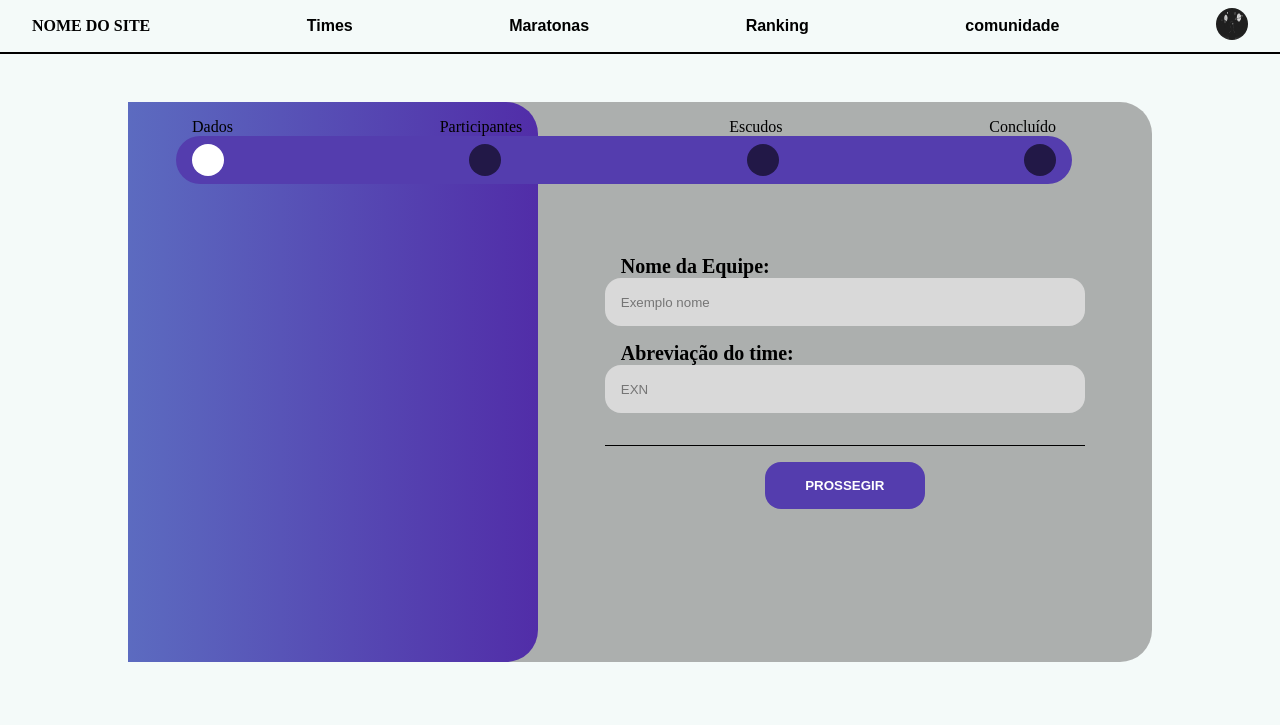
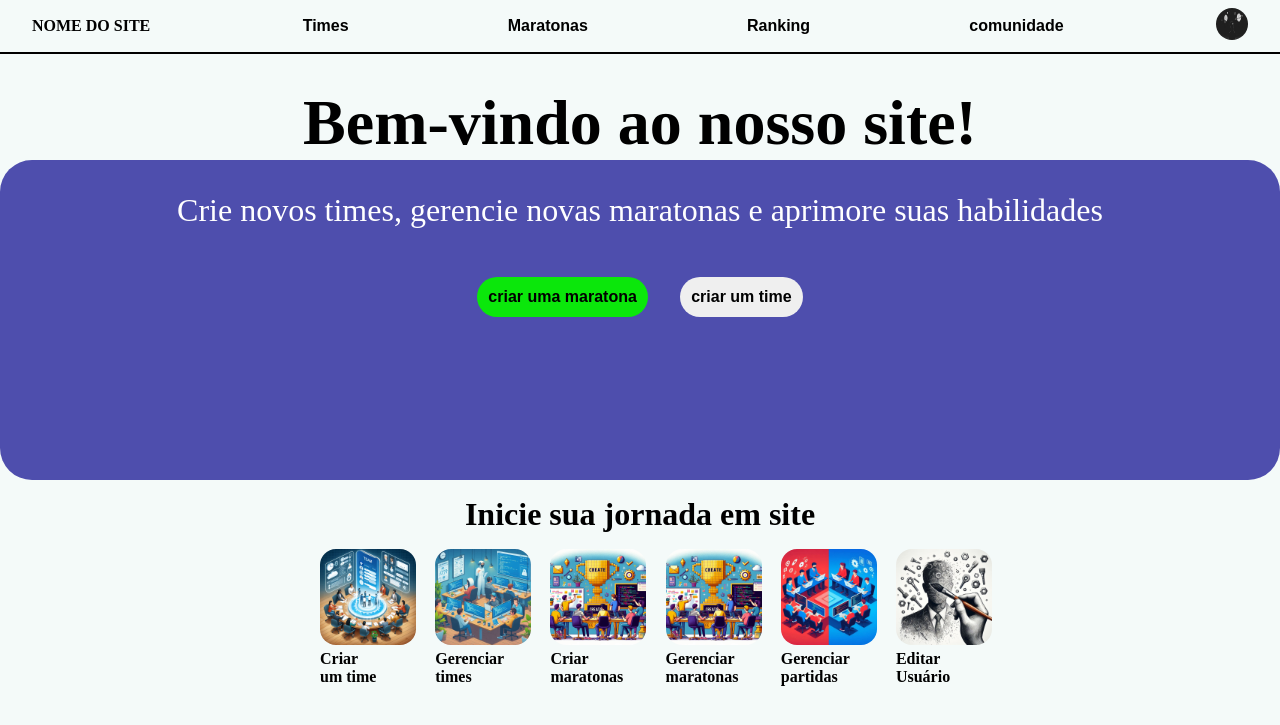
Before and after one commit to WelingtonSousaa/Maratona-De-Programacao, a PHP site: page /main.html in a window 1280 px wide. Shown: the top 725 px of the page. Run offline with PHP 8.4, Linux system fonts and the light colour scheme.

Commit message:
alteracões na pagina de criação de time feito por Rian

```diff
--- a/administrador/css/criarTime.css
+++ b/administrador/css/criarTime.css
@@ -16,6 +17,7 @@
 #passos {
   display: flex;
   justify-content: space-between;
+  font-weight: 600;
   padding: 0 1rem 0 1rem;
   color: black;
 }
@@ -36,12 +39,31 @@
     border-radius: 100%;
   }
 }
+#conteinerCriaTime {
+  margin: auto;
+}
 #conteinerMensagem {
   height: 100%;
   width: 40%;
   background-color: #512da8;
   background: linear-gradient(to right, #5c6bc0, #512da8);
   border-radius: 0 2rem 2rem 0;
+  display: flex;
+  flex-direction: column;
+  justify-content: space-between;
+
+  & > p {
+    margin: 12rem 0 0 1rem;
+    width: 25rem;
+    color: white;
+    font-size: 18px;
+    font-weight: 600;
+  }
+  & > img {
+    border-radius: 0 1rem 1rem 0;
+    height: 20rem;
+    width: 25rem;
+  }
 }
 
 form {
@@ -68,7 +90,13 @@ form {
       padding-left: 1rem;
     }
   }
-  & > button {
+}
+.voltar {
+  border: none;
+  background-color: transparent;
+  font-size: 1rem;
+}
+.prossegir {
   width: 10rem;
   padding: 1rem;
   border: none;
--- a/administrador/css/main.css
+++ b/administrador/css/main.css
@@ -31,6 +31,12 @@ body {
   font-size: 1rem;
   background-color: transparent;
   font-weight: 600;
+  padding: 0.3rem;
+  border-radius: 0.3rem;
+  border: solid transparent 2px;
+  &:hover {
+    border: solid black 2px;
+  }
 }
 #imgUsuario {
   height: 2rem;
@@ -57,5 +63,6 @@ body {
     padding: 0.2rem;
     border: none;
     border-bottom: solid rgb(45, 43, 43) 1px;
+    color: white;
   }
 }
--- a/administrador/css/principal.css
+++ b/administrador/css/principal.css
@@ -1,22 +1,24 @@
 #boasVindas {
-  margin-top: 3rem;
+  margin-top: 2rem;
   text-align: center;
   font-size: 4rem;
-  color: white;
+  color: black;
 }
 #conteiner {
-  width: 40rem;
+  display: flex;
+  flex-direction: column;
+  align-items: center;
+  width: 80rem;
+  height: 20rem;
   border-radius: 2rem;
-  padding: 2rem 2rem 4rem 2rem;
+  padding: 2rem 2rem 2rem 2rem;
   color: white;
-  background-image: url("/administrador/img/OIG3.Sf7rIzHA.png");
-  background-repeat: no-repeat;
-  background-position: center;
-  background-size: auto;
+  background-color: rgb(78, 78, 173);
   margin: auto;
   & > p {
-    font-size: 1.5rem;
+    font-size: 2rem;
     margin-bottom: 3rem;
+    text-align: center;
   }
 }
 #conteinerBotoes {
@@ -24,26 +26,31 @@
   gap: 2rem;
   justify-content: center;
   & > button {
+    cursor: pointer;
     border: none;
     font-size: 1rem;
     font-weight: 600;
-    padding: 0.5rem;
+    padding: 0.7rem;
     border-radius: 2rem;
+    &:hover {
+      transform: scale(1.1);
+    }
+  }
+  & > button:nth-child(1) {
+    background-color: rgb(11, 231, 11);
   }
 }
 h2 {
   text-align: center;
   font-size: 2rem;
-  margin: 2rem;
-  color: white;
+  margin: 1rem;
 }
 #Opcoes {
   display: flex;
-  justify-content: center;
-  gap: 3rem;
+  justify-content: space-between;
+  padding: 0 20rem 0 20rem;
 }
 .opcao {
-  color: white;
   width: 4rem;
   display: flex;
   flex-direction: column;
@@ -55,11 +62,12 @@ h2 {
   }
 
   & > img {
-    height: 4rem;
-    width: 4rem;
+    height: 6rem;
+    width: 6rem;
     border-radius: 1rem;
   }
   & > p {
+    font-size: 1rem;
     font-weight: 600;
   }
 }
--- a/administrador/main.html
+++ b/administrador/main.html
@@ -5,7 +5,7 @@
     <meta name="viewport" content="width=device-width, initial-scale=1.0" />
     <title>Site</title>
     <link rel="stylesheet" href="css/main.css" />
-    <link rel="stylesheet" href="css/criarTime.css">
+    <link rel="stylesheet" href="css/criarTime.css" />
 
     <link rel="stylesheet" href="css/principal.css" />
     <link
@@ -17,7 +17,7 @@
     <nav id="navegacao">
       <ul>
         <li>
-          <p><strong>NOME DO SITE</strong></p>
+          <p onclick="retornaPagPrincipal()"><strong>NOME DO SITE</strong></p>
         </li>
 
         <li>
@@ -25,7 +25,7 @@
             Times
           </button>
           <div id="timesDropdown" class="drop-menu">
-            <button>Criar times</button>
+            <button onclick="retornaPagCriarTime()">Criar times</button>
             <button>Gerenciar times</button>
             <button>Buscar time</button>
           </div>
@@ -52,8 +52,7 @@
       </ul>
     </nav>
     <div id="global">
-      <!-- <div id="principal">
-
+      <div id="principal">
         <h1 id="boasVindas">Bem-vindo ao nosso site!</h1>
         <div id="conteiner">
           <p>
@@ -63,12 +62,12 @@
           <div id="conteinerBotoes">
             <button>criar uma maratona</button>
 
-            <button>criar um time</button>
+            <button onclick="retornaPagCriarTime()">criar um time</button>
           </div>
         </div>
         <h2>Inicie sua jornada em site</h2>
         <div id="Opcoes">
-          <div class="opcao">
+          <div class="opcao" onclick="retornaPagCriarTime()">
             <img src="img/imagem criar time em jpeg.jpeg" alt="" />
             <p>Criar um time</p>
           </div>
@@ -99,41 +98,11 @@
           </div>
         </div>
       </div>
-    </div> -->
-    <div id="criarTime">
-      <div id="conteinerPassos">
-        <div>
-          <div id="passos">
-            <p>Dados</p>
-            <p>Participantes</p>
-            <p>Escudos</p>
-            <p>Concluído</p>
-
-          </div>
-          <div id="progresso">
-            <span id="span01" class="andamento"></span>
-            <span id="span02" class="proximos"></span>
-            <span id="span03" class="proximos"></span>
-            <span id="span04" class="proximos"></span>
-          </div>
-          </div>
-        </div>
-      <div id="conteinerMensagem">
-      </div>
-      <form action="">
-        <div> <label for="nomeTime">Nome da Equipe:</label>
-         <input type="text" name="nomeTime" id="inputNomeTime" placeholder="Exemplo nome">
-       </div>
-         <div id="ultimaDiv"> <label for="abreviacaoTime">Abreviação do time:</label>
-           <input type="text" name="abreviacaoTime" id="inputAbreviacaoTime" placeholder="EXN">
-       </div>
-
-       <button>PROSSEGIR</button>
-
-       </form>
+    </div>
 
     </div>
     <script src="js/main.js"></script>
     <script src="js/CriarTime.js"></script>
+   <script src="paginas/PagPrincipal.js"></script>
   </body>
 </html>
--- /dev/null
+++ b/administrador/paginas/PagPrincipal.js
@@ -0,0 +1,50 @@
+function retornaPagPrincipal() {
+  let global = document.getElementById("global");
+  let NewHtml = `<div id="principal">
+  <h1 id="boasVindas">Bem-vindo ao nosso site!</h1>
+  <div id="conteiner">
+    <p>
+      Crie novos times, gerencie novas maratonas e aprimore suas
+      habilidades
+    </p>
+    <div id="conteinerBotoes">
+      <button>criar uma maratona</button>
+
+      <button onclick="retornaPagCriarTime()">criar um time</button>
+    </div>
+  </div>
+  <h2>Inicie sua jornada em site</h2>
+  <div id="Opcoes">
+    <div class="opcao" onclick="retornaPagCriarTime()">
+      <img src="img/imagem criar time em jpeg.jpeg" alt="" />
+      <p>Criar um time</p>
+    </div>
+
+    <div class="opcao">
+      <img src="img/gerenciartime.jpeg" alt="" />
+      <p>Gerenciar times</p>
+    </div>
+
+    <div class="opcao">
+      <img src="img/criar maratona em jpng.jpeg" alt="" />
+      <p>Criar maratonas</p>
+    </div>
+
+    <div class="opcao">
+      <img src="img/criar maratona em jpng.jpeg" alt="" />
+      <p>Gerenciar maratonas</p>
+    </div>
+
+    <div class="opcao">
+      <img src="img/image.png" alt="" />
+      <p>Gerenciar partidas</p>
+    </div>
+
+    <div class="opcao">
+      <img src="img/editarPerfil.jpeg" alt="" />
+      <p>Editar Usuário</p>
+    </div>
+  </div>
+</div>`;
+  global.innerHTML = NewHtml;
+}
```
Also changed, not shown: other parts of administrador/css/criarTime.css (+49 -1 lines), administrador/js/CriarTime.js (+137 -15 lines), administrador/img/OIG3.Sf7rIzHA.png (deleted), administrador/img/criarTime.jpeg (added). Lines whose indentation alone changed are shown as unchanged.
